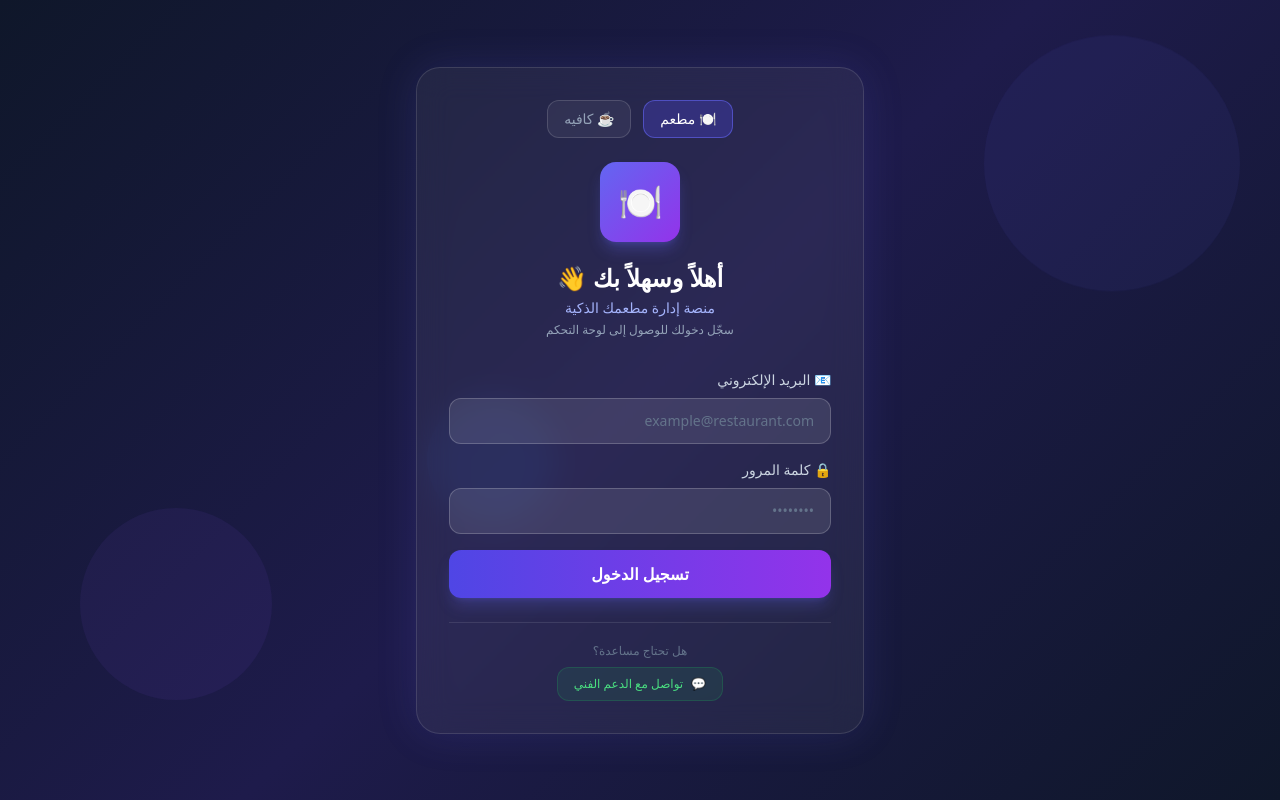
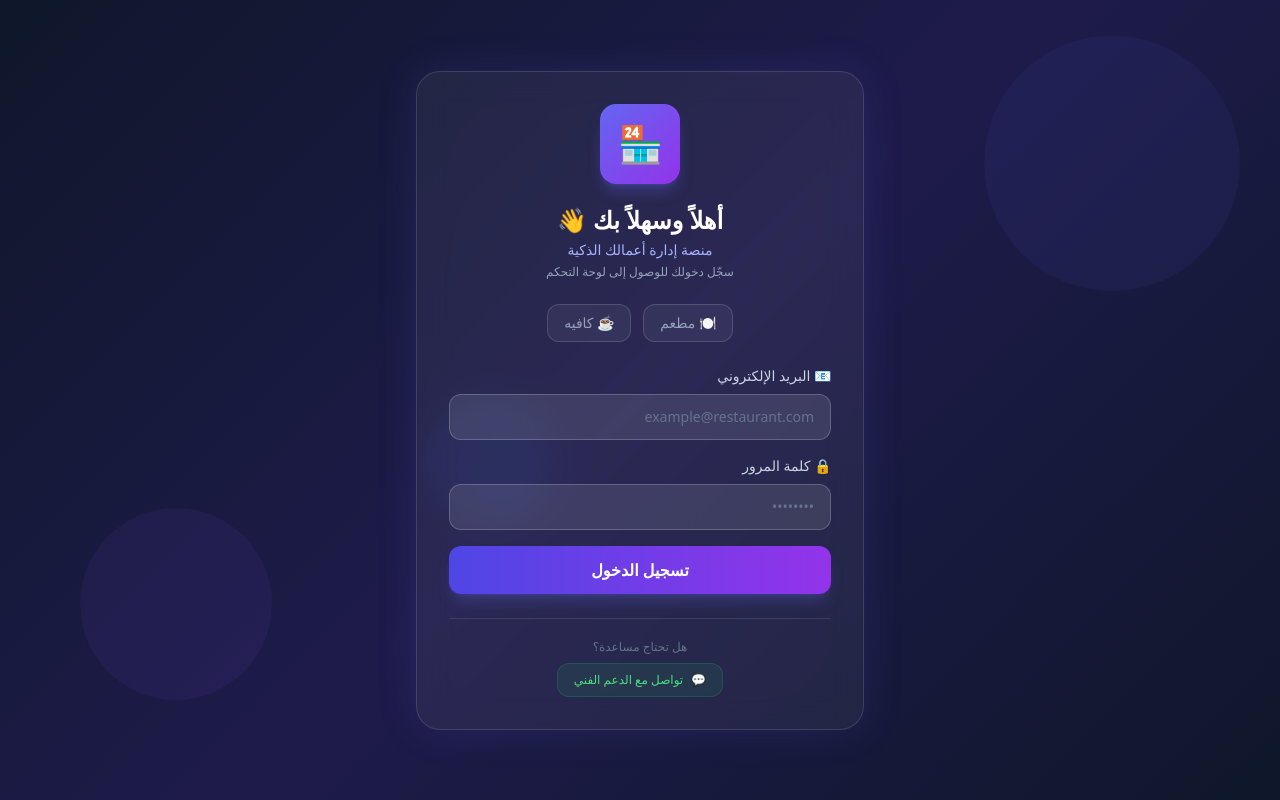
Before and after one commit to cdasplay-lab/restaurant-saas, a website: page public/login.html in a window 1280 px wide. Drawn offline with nearby package versions, Linux system fonts and the light colour scheme.

Commit message:
fix: login page starts with neutral logo, type selector has no default selection

```diff
--- a/public/login.html
+++ b/public/login.html
@@ -24,28 +24,28 @@
 
 <div class="glass glow rounded-3xl p-8 w-full max-w-md relative z-10">
 
+  <!-- Logo & Welcome -->
+  <div class="text-center mb-6">
+    <div id="logoBox" class="inline-flex items-center justify-center w-20 h-20 bg-gradient-to-br from-indigo-500 to-purple-600 rounded-2xl mb-5 shadow-lg shadow-indigo-500/30">
+      <span id="logoEmoji" class="text-4xl">🏪</span>
+    </div>
+    <h1 class="text-white text-2xl font-bold mb-1">أهلاً وسهلاً بك 👋</h1>
+    <p id="subTitle" class="text-indigo-300 text-sm font-medium">منصة إدارة أعمالك الذكية</p>
+    <p class="text-slate-400 text-xs mt-1">سجّل دخولك للوصول إلى لوحة التحكم</p>
+  </div>
+
   <!-- Type Selector -->
   <div class="flex justify-center gap-3 mb-6">
     <button onclick="selectType('restaurant')" id="btnRestaurant"
       class="flex items-center gap-2 px-4 py-2 rounded-xl text-sm font-medium border transition
-             bg-indigo-600/30 border-indigo-500/60 text-white">
+             bg-white/5 border-white/15 text-slate-400 hover:border-white/25">
       🍽️ مطعم
     </button>
     <button onclick="selectType('cafe')" id="btnCafe"
       class="flex items-center gap-2 px-4 py-2 rounded-xl text-sm font-medium border transition
-             bg-white/5 border-white/15 text-slate-400">
+             bg-white/5 border-white/15 text-slate-400 hover:border-white/25">
       ☕ كافيه
     </button>
-  </div>
-
-  <!-- Logo & Welcome -->
-  <div class="text-center mb-8">
-    <div id="logoBox" class="inline-flex items-center justify-center w-20 h-20 bg-gradient-to-br from-indigo-500 to-purple-600 rounded-2xl mb-5 shadow-lg shadow-indigo-500/30">
-      <span id="logoEmoji" class="text-4xl">🍽️</span>
-    </div>
-    <h1 class="text-white text-2xl font-bold mb-1">أهلاً وسهلاً بك 👋</h1>
-    <p id="subTitle" class="text-indigo-300 text-sm font-medium">منصة إدارة مطعمك الذكية</p>
-    <p class="text-slate-400 text-xs mt-1">سجّل دخولك للوصول إلى لوحة التحكم</p>
   </div>
 
   <!-- Form -->
```
